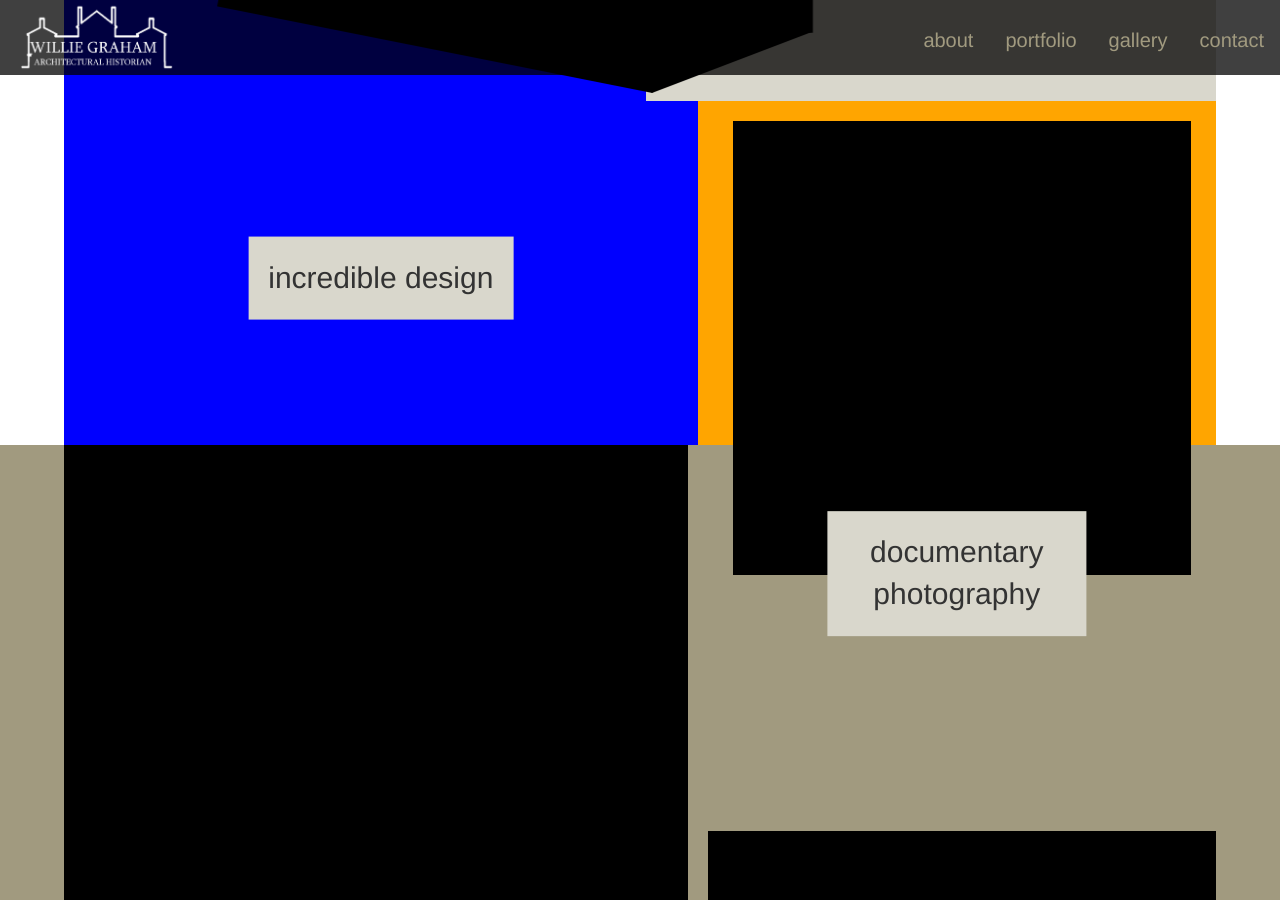
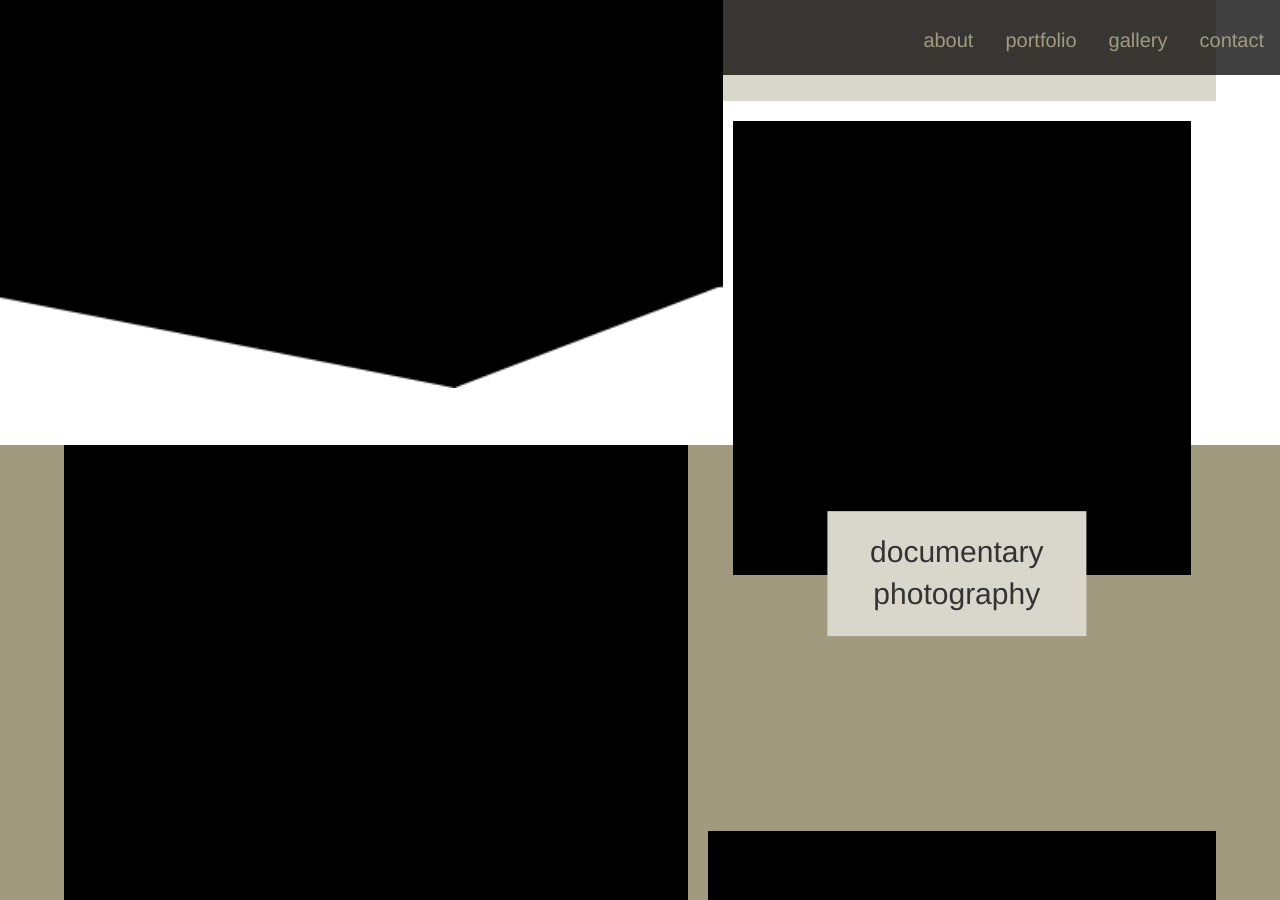
Before and after one commit to kitchensjn/willie, a Jekyll site: the page built from pages/index.md, in a window 1280 px wide and 900 px high, scrolled down 1355 px. Built offline with Jekyll 4.4.1, drawn with Linux system fonts in a browser that asks for light colours; nearby versions of some CDN libraries.

Commit message:
cad drawing mockup

```diff
--- a/_includes/bio.html
+++ b/_includes/bio.html
@@ -1,14 +1,19 @@
 <div style="position: relative; display: flex; align-content: center; justify-content: center; background-color: white; width: 100%; height: 100%; min-height: 300px; padding: 5% 5% 0% 5%;">
-    <div style="position: relative; width: 55%; height: 100%; background-color: blue;">
+    <div style="position: relative; width: 55%; height: 100%; z-index: 10; text-align: right; direction: rtl;">
+        <img style="z-index: 10; margin-right: -25px;" src="/assets/photos/TestImage.png" width="1000px;">
+
+
+        <!--
         <div style="position: absolute; z-index: 10; top: 50%; left: 50%; transform: translate(-50%, -50%); width: 100%; height: 100%;">
             <div style="position: absolute; z-index:-1; background-color: #d9d7cc; top: 80%; left: 50%; transform: translate(-50%, -50%); max-width: 300px; padding: 20px; text-align: center;">
                 <p style="margin: 0px; font-size: 30px;">incredible design</p>
             </div>
-            <img style="z-index: 10;" src="/assets/photos/TestImage.png">
-            <!--<div style="width: 100%; height: 100%; background-image: url('/assets/photos/TestImage.png'); background-position: center; background-repeat: no-repeat;"></div>-->
+            <img style="z-index: 10; left: 100px;" src="/assets/photos/TestImage.png">
+            <div style="width: 100%; height: 100%; background-image: url('/assets/photos/TestImage.png'); background-position: center; background-repeat: no-repeat;"></div>
         </div>
+        -->
     </div>
-    <div style="width: 45%; height: 100%; background-color: orange;">
+    <div style="width: 45%; height: 100%;">
         <div style="width: 100%; height: 60%; padding-bottom: 10px;">
             <div style="position: relative; left: -10%; width: 110%; height: 100%; background-color: #d9d7cc;">
                 <div style="position: absolute; width: 75%; top: 50%; left: 55%; transform: translate(-50%, -50%); padding: 20px;">
```
Also changed, not shown: assets/photos/TestImage.png.
